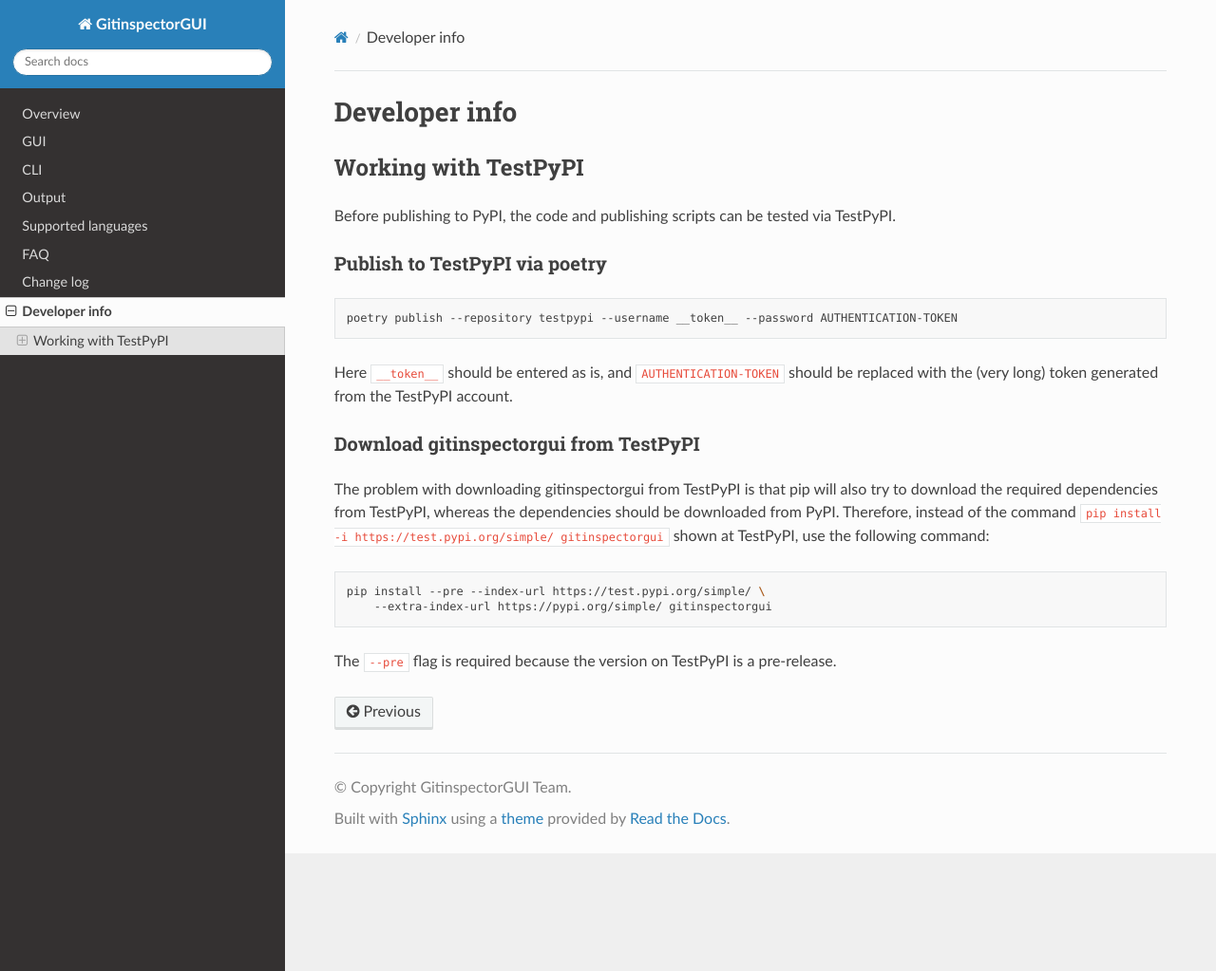
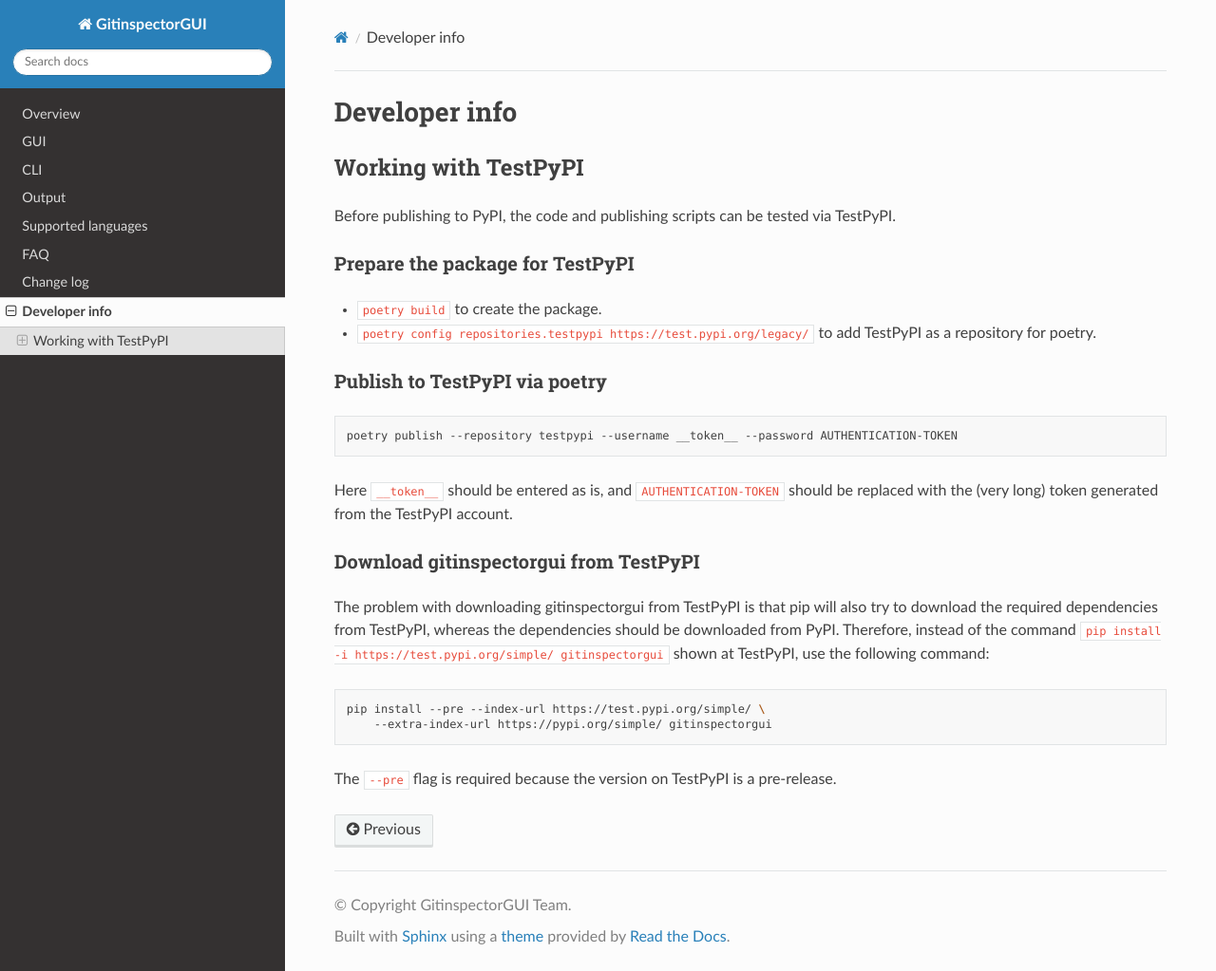
Before and after one commit to davbeek/gitinspectorgui-rtd, a Sphinx documentation site: the page built from docs/source/develop.rst, in a window 1280 px wide and 1023 px high. Shown: the whole window at 95% size. Built offline with Sphinx 7.4.7 and the Read the Docs theme 3.1.0, drawn with Linux system fonts in a browser that asks for light colours.

Commit message:
Update version and developer info

```diff
--- a/docs/source/conf.py
+++ b/docs/source/conf.py
@@ -9,7 +9,7 @@
 project = "GitinspectorGUI"
 author = "GitinspectorGUI Team"
 copyright = "GitinspectorGUI Team"
-version = "0.4"
+version = "0.4.0rc2"
 release = version
 
 # -- General configuration ---------------------------------------------------
--- a/docs/source/develop.rst
+++ b/docs/source/develop.rst
@@ -6,9 +6,14 @@
 Before publishing to PyPI, the code and publishing scripts can be tested via
 TestPyPI.
 
+Prepare the package for TestPyPI
+^^^^^^^^^^^^^^^^^^^^^^^^^^^^^^^^
+- ``poetry build`` to create the package.
+- ``poetry config repositories.testpypi https://test.pypi.org/legacy/`` to add
+  TestPyPI as a repository for poetry.
+
 Publish to TestPyPI via poetry
 ^^^^^^^^^^^^^^^^^^^^^^^^^^^^^^
-
 .. code:: bash
 
   poetry publish --repository testpypi --username __token__ --password AUTHENTICATION-TOKEN
```
